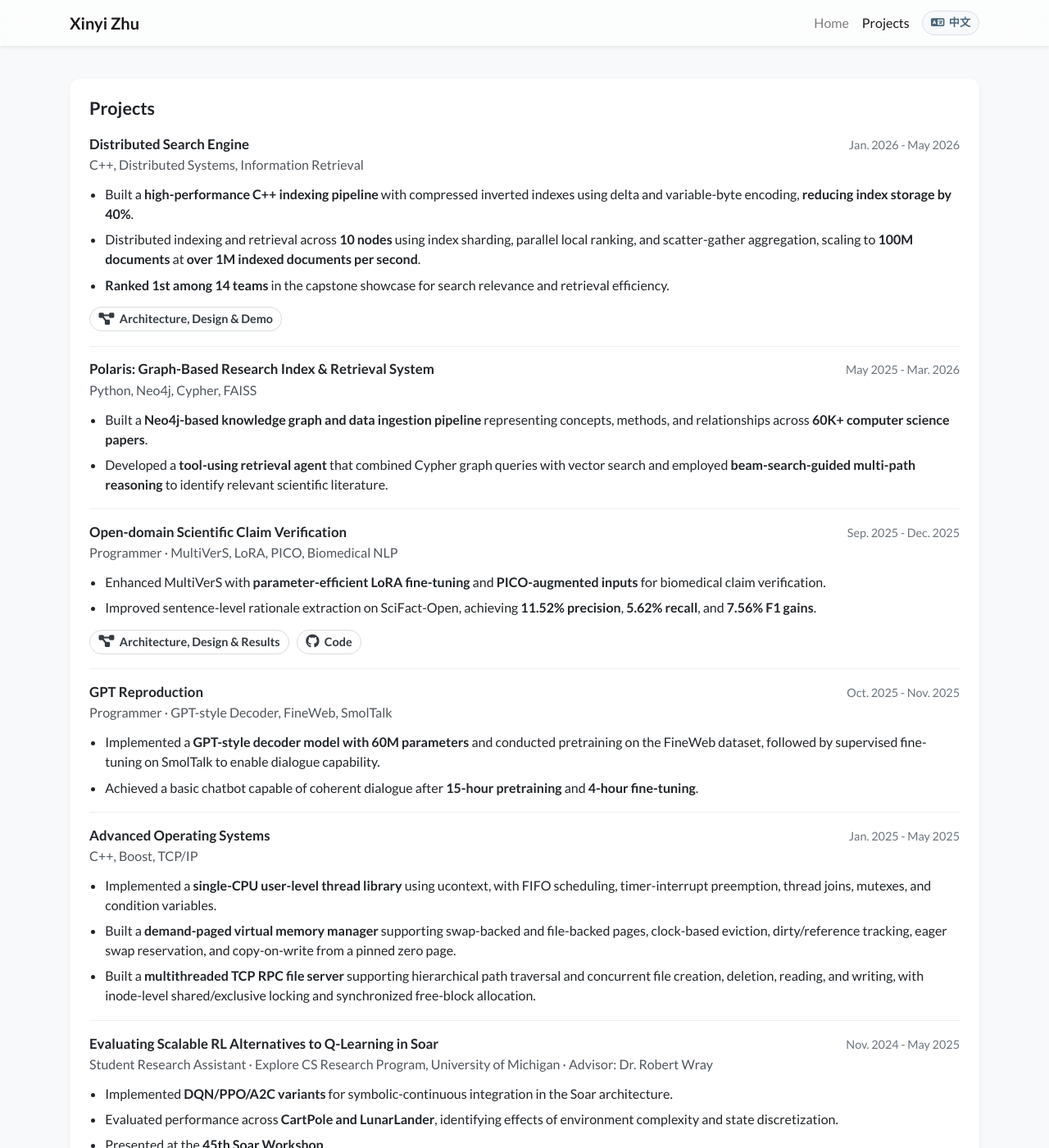
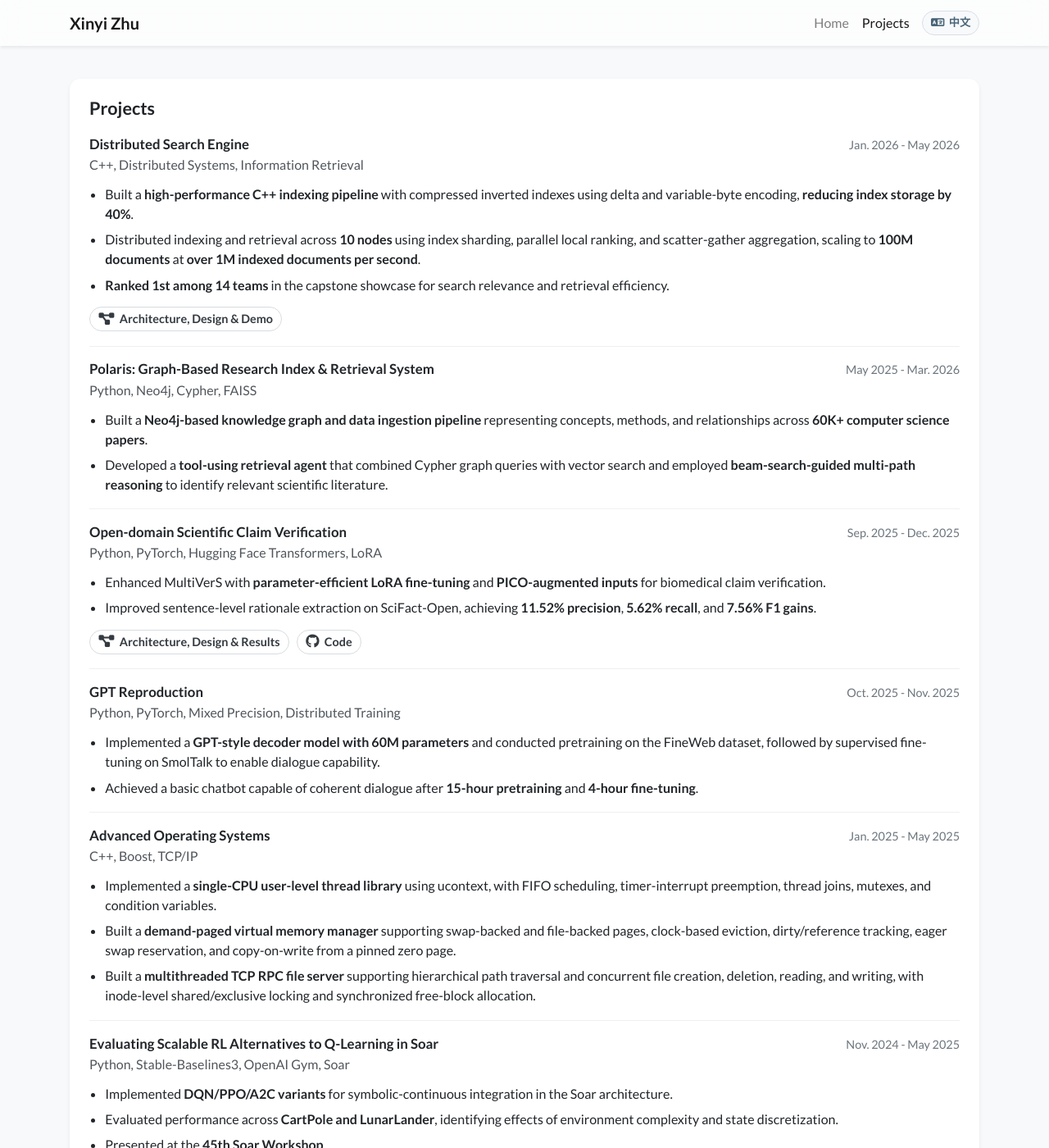
Before and after one commit to yiliazhuxyxy/yiliazhuxyxy.github.io, a Jekyll site: the page built from projects.html, in a window 1280 px wide and 1400 px high. Shown: the whole window at 82% size. Built offline with Jekyll 4.4.1, drawn with Linux system fonts in a browser that asks for light colours; nearby versions of some CDN libraries; a style sheet for code colours, icons or effects is not loaded; some of the changed lines change nothing that is shown.

Commit message:
Align Chinese content with resume

```diff
--- a/_data/profile.yml
+++ b/_data/profile.yml
@@ -4,7 +4,7 @@
 
 positions:
   - name: M.S. Student in Information Networking
-    name_cn: 信息网络理学硕士在读
+    name_cn: 信息网络硕士在读
   - name: Carnegie Mellon University
     name_cn: 卡内基梅隆大学
 
@@ -26,10 +26,10 @@
   </p>
 short_bio_cn: >-
   <p>
-    我是卡内基梅隆大学信息网络专业硕士研究生，拥有计算机科学与机械工程背景。我的兴趣方向包括 AI 智能体、分布式系统、信息检索和生产级软件基础设施。
+    我是卡内基梅隆大学信息网络专业硕士研究生，拥有计算机科学与机械工程背景。我的兴趣方向包括 AI Agent、分布式系统、信息检索和生产级软件基础设施。
   </p>
   <p>
-    我专注于构建可靠的全栈智能系统，涵盖大语言模型工具、检索系统与分布式搜索基础设施。
+    我专注于构建可靠的全栈智能系统，涵盖 LLM 工具、检索系统与分布式搜索基础设施。
   </p>
 
 education:
@@ -40,7 +40,7 @@
     location: Pittsburgh, PA
     location_cn: 美国宾夕法尼亚州匹兹堡
     position: Master of Science in Information Networking
-    position_cn: 信息网络理学硕士
+    position_cn: 信息网络硕士
     date: Expected Dec. 2027
     date_cn: 预计 2027年12月毕业
   - name: University of Michigan-Shanghai Jiao Tong University Joint Institute
@@ -96,7 +96,7 @@
     location: Shanghai, China
     location_cn: 中国上海
     position: AI Agent Backend Engineer Intern
-    position_cn: AI 智能体后端工程师实习生
+    position_cn: AI Agent 后端工程师实习生
     date: May 2026 - Aug. 2026
     date_cn: 2026年5月 – 2026年8月
     details:
@@ -105,21 +105,21 @@
       - Extended a multi-agent on-call troubleshooting system for container-image build failures by developing scenario-specific SOP-as-code workflows, refining agent routing and prompts, and integrating build-context tools; increased the AI contribution score by 15.3% and reduced MTTR by 11.4%.
       - Built a self-evolving LLM knowledge base that distilled 10K+ support chats into confidence-scored Q&A by clustering questions and consistent answers, while using human feedback to resolve conflicts and refresh stale knowledge; recovered 40.1% of unanswered queries and raised useful-response rate from 69.3% to 73.9%.
     details_cn:
-      - 设计并上线面向大语言模型值班助手的评估框架，结合用户采纳信号与 LLM-as-a-judge 评分；评估 <strong>1,300+ 个支持会话中的 2,900+ 轮回复</strong>，并定位低质量案例以支持定向迭代。
-      - 设计并实现基于 Docker Buildx/BuildKit 的 WebShell 调试系统，将构建执行与用户会话解耦，在共享调试会话中保留失败构建的根文件系统，并为每位工程师或 AI 智能体提供隔离的 tmux shell。
-      - 扩展面向容器镜像构建失败的多智能体值班排障系统，开发场景化 SOP-as-code 工作流、优化智能体路由与提示词并集成构建上下文工具；<strong>AI 贡献评分提升 15.3%，MTTR 降低 11.4%</strong>。
-      - 构建自演进大语言模型知识库，通过聚类问题及一致答案，将 <strong>10K+ 支持会话</strong>提炼为带置信度的问答，并利用人工反馈解决冲突、更新过时知识；<strong>召回 40.1% 的未回答问题，有效回复率从 69.3% 提升至 73.9%</strong>。
+      - 设计并上线面向 LLM oncall 助手的评估框架，结合用户采纳信号与 LLM-as-a-judge 评分；评估 <strong>1,300+ 个支持会话中的 2,900+ 轮回复</strong>，并定位低质量案例以支持定向迭代。
+      - 设计并实现基于 Docker Buildx/BuildKit 的 WebShell 调试系统，将构建执行与用户会话解耦，在共享调试会话中保留失败构建的根文件系统，并为每位工程师或 AI Agent 提供隔离的 tmux shell。
+      - 扩展面向容器镜像构建失败的 Multi-Agent oncall 排障系统，开发场景化 SOP-as-code 工作流、优化 Agent 路由与 Prompt 并集成构建上下文工具；<strong>AI 贡献评分提升 15.3%，MTTR 降低 11.4%</strong>。
+      - 构建自演进 LLM 知识库，通过聚类问题及一致答案，将 <strong>10K+ 支持会话</strong>提炼为带置信度的问答，并利用人工反馈解决冲突、更新过时知识；<strong>召回 40.1% 的未回答问题，有效回复率从 69.3% 提升至 73.9%</strong>。
 
 publications:
   - title: "EXP-Bench: Can AI Conduct AI Research Experiments?"
-    title_cn: "EXP-Bench：AI 能否开展 AI 研究实验？"
+    title_cn: "EXP-Bench: Can AI Conduct AI Research Experiments?"
     venue: International Conference on Learning Representations (ICLR) 2026
-    venue_cn: 国际学习表征会议（ICLR）2026
+    venue_cn: International Conference on Learning Representations (ICLR) 2026
     year: 2025
     authors: "Kon, P. T. J., Liu, J., <strong>Zhu, X.</strong>, Ding, Q., Peng, J., Xing, J., Huang, Y., Qiu, Y., Srinivasa, J., Lee, M., Chowdhury, M., Zaharia, M., & Chen, A."
     citation: "arXiv preprint arXiv:2505.24785"
     description: Contributed to a scalable benchmark that reconstructs executable research tasks from scientific literature to evaluate AI agents on real-world experimentation, including a semi-automated pipeline for extracting experimental procedures, configurations, and evaluation criteria from papers, supplementary materials, and code repositories.
-    description_cn: 参与构建可扩展基准，从科学文献中重建可执行研究任务，以评估 AI 智能体开展真实实验的能力；其中包括一套半自动化流水线，用于从论文、补充材料和代码仓库中提取实验流程、配置及评估标准。
+    description_cn: 参与构建可扩展 Benchmark，从科学文献中重建可执行研究任务，以评估 AI Agent 开展真实实验的能力；其中包括一套半自动化 Pipeline，用于从论文、补充材料和代码仓库中提取实验流程、配置及评估标准。
     image: /assets/images/covers/exp-bench-overview.png
     paper: https://arxiv.org/pdf/2505.24785
     code: https://github.com/Just-Curieous/EXP-Bench
@@ -153,12 +153,13 @@
       - Built a <strong>Neo4j-based knowledge graph and data ingestion pipeline</strong> representing concepts, methods, and relationships across <strong>60K+ computer science papers</strong>.
       - Developed a <strong>tool-using retrieval agent</strong> that combined Cypher graph queries with vector search and employed <strong>beam-search-guided multi-path reasoning</strong> to identify relevant scientific literature.
     details_cn:
-      - 构建<strong>基于 Neo4j 的知识图谱与数据摄取流水线</strong>，表示 <strong>6 万余篇计算机科学论文</strong>中的概念、方法及其关系。
-      - 开发<strong>工具调用型检索智能体</strong>，结合 Cypher 图查询与向量搜索，并使用<strong>束搜索引导的多路径推理</strong>定位相关科学文献。
+      - 使用 <strong>Neo4j 构建科研论文知识图谱</strong>。
+      - 设计论文数据入库与关系生成流程，覆盖<strong>6 万余篇计算机科学论文</strong>。
+      - 结合图结构查询与向量检索，通过 <strong>Beam Search 引导的多路径搜索</strong>，调用工具选取最优科研资料。
   - name: Open-domain Scientific Claim Verification
     name_cn: 开放域科学论断验证
-    tech: Programmer · MultiVerS, LoRA, PICO, Biomedical NLP
-    tech_cn: 程序开发 · MultiVerS、LoRA、PICO、生物医学自然语言处理
+    tech: Python, PyTorch, Hugging Face Transformers, LoRA
+    tech_cn: Python、PyTorch、Hugging Face Transformers、LoRA
     date: Sep. 2025 - Dec. 2025
     date_cn: 2025年9月 – 2025年12月
     selected: false
@@ -170,12 +171,14 @@
       - Enhanced MultiVerS with <strong>parameter-efficient LoRA fine-tuning</strong> and <strong>PICO-augmented inputs</strong> for biomedical claim verification.
       - Improved sentence-level rationale extraction on SciFact-Open, achieving <strong>11.52% precision</strong>, <strong>5.62% recall</strong>, and <strong>7.56% F1 gains</strong>.
     details_cn:
-      - 通过<strong>参数高效的 LoRA 微调</strong>与<strong>融合 PICO 的输入</strong>增强 MultiVerS，用于生物医学论断验证。
-      - 改进 SciFact-Open 上的句子级依据提取，取得<strong>精确率 11.52%</strong>、<strong>召回率 5.62%</strong>和 <strong>F1 7.56%</strong> 的提升。
+      - 构建面向科研文献的论断验证流程，处理论文结论与证据句之间的匹配问题。
+      - 在 MultiVerS 模型基础上引入 <strong>LoRA 参数高效微调</strong>，降低训练成本并提升模型适应性。
+      - 设计基于 <strong>PICO 结构</strong>的输入方式，增强模型对医学论断关键要素的理解。
+      - 成果：在 SciFact-Open 数据集上提升句级论据抽取性能（<strong>Precision +11.52%，Recall +5.62%，F1 +7.56%</strong>）。
   - name: GPT Reproduction
     name_cn: GPT 模型复现
-    tech: Programmer · GPT-style Decoder, FineWeb, SmolTalk
-    tech_cn: 程序开发 · GPT 风格解码器、FineWeb、SmolTalk
+    tech: Python, PyTorch, Mixed Precision, Distributed Training
+    tech_cn: Python、PyTorch、Mixed Precision、Distributed Training
     date: Oct. 2025 - Nov. 2025
     date_cn: 2025年10月 – 2025年11月
     selected: false
@@ -183,8 +186,9 @@
       - Implemented a <strong>GPT-style decoder model with 60M parameters</strong> and conducted pretraining on the FineWeb dataset, followed by supervised fine-tuning on SmolTalk to enable dialogue capability.
       - Achieved a basic chatbot capable of coherent dialogue after <strong>15-hour pretraining</strong> and <strong>4-hour fine-tuning</strong>.
     details_cn:
-      - 实现<strong>包含 6,000 万参数的 GPT 风格解码器模型</strong>，在 FineWeb 数据集上预训练，并在 SmolTalk 上进行监督微调以获得对话能力。
-      - 经过<strong>15 小时预训练</strong>和<strong>4 小时微调</strong>，得到具备连贯对话能力的基础聊天机器人。
+      - 实现 <strong>GPT 风格解码器模型（约 6,000 万参数）</strong>，完成模型结构与训练流程搭建。
+      - 使用 FineWeb 数据集进行预训练，并在 SmolTalk 数据集上进行监督微调。
+      - 通过 <strong>Mixed Precision、Gradient Accumulation 和 Multi-GPU Distributed Training</strong> 等优化，提升训练速度、降低显存占用并支持大批量训练。
   - name: Advanced Operating Systems
     name_cn: 高级操作系统
     tech: C++, Boost, TCP/IP
@@ -202,8 +206,8 @@
       - 构建<strong>多线程 TCP RPC 文件服务器</strong>，支持分层路径遍历、并发文件创建、删除、读取和写入，并实现 inode 级共享/排他锁及空闲块同步分配。
   - name: Evaluating Scalable RL Alternatives to Q-Learning in Soar
     name_cn: 在 Soar 中评估可扩展的 Q-Learning 替代强化学习方法
-    tech: "Student Research Assistant · Explore CS Research Program, University of Michigan · Advisor: Dr. Robert Wray"
-    tech_cn: 学生研究助理 · 密西根大学 Explore CS Research Program · 指导教师：Robert Wray 博士
+    tech: Python, Stable-Baselines3, OpenAI Gym, Soar
+    tech_cn: Python、Stable-Baselines3、OpenAI Gym、Soar
     date: Nov. 2024 - May 2025
     date_cn: 2024年11月 – 2025年5月
     selected: false
@@ -217,6 +221,6 @@
       - Evaluated performance across <strong>CartPole and LunarLander</strong>, identifying effects of environment complexity and state discretization.
       - Presented at the <strong>45th Soar Workshop</strong>.
     details_cn:
-      - 为 Soar 架构中的符号—连续信息融合实现 <strong>DQN/PPO/A2C 变体</strong>。
-      - 在 <strong>CartPole 和 LunarLander</strong> 环境中评估性能，分析环境复杂度和状态离散化的影响。
-      - 在<strong>第 45 届 Soar Workshop</strong> 展示研究成果。
+      - 调研并实现可同时处理离散与连续状态的<strong>强化学习算法</strong>，用于评估其在 Soar 认知架构中的适用性。
+      - 基于 <strong>CartPole、LunarLander</strong> 等标准环境，对 <strong>DQN、PPO、A2C</strong> 等算法进行实验对比。
+      - 分析环境复杂度与状态离散化方式对学习效果的影响。
```
